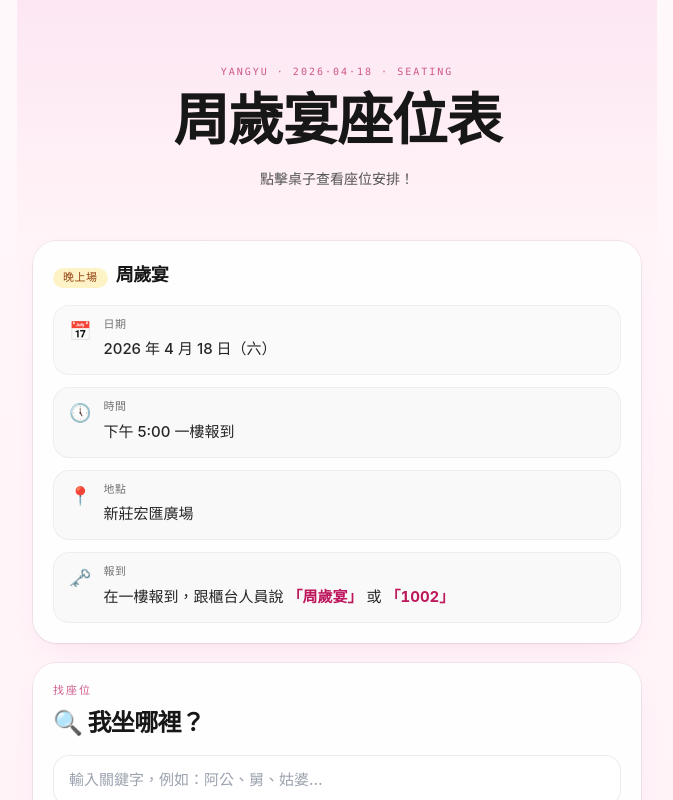
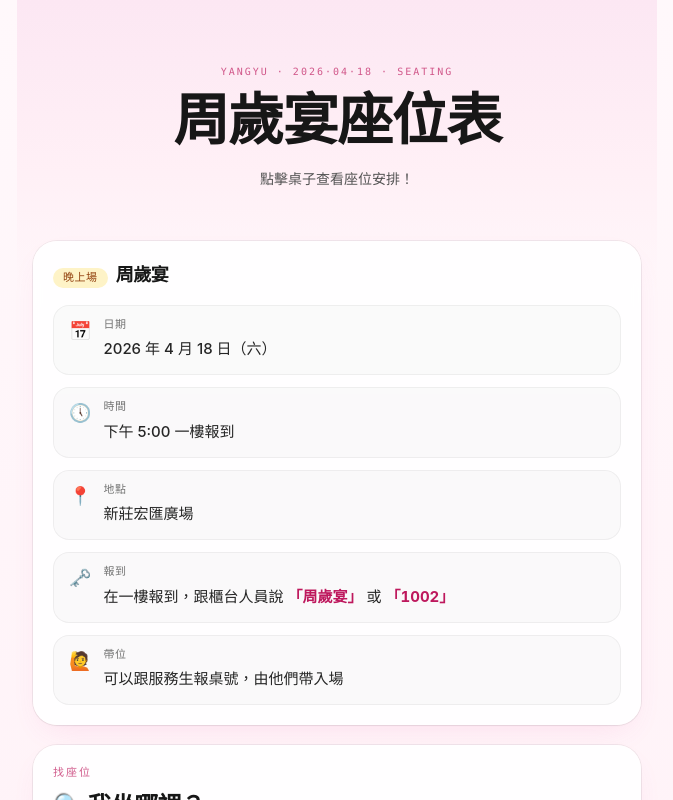
Before and after one commit to s780609/one-year-old-catch, a Next.js app: page /seating in a window 1280 px wide. Shown: the top 800 px of the page, without its empty margins (303-976 px from the left). Built offline with nearby package versions, Linux system fonts and the light colour scheme.

Commit message:
feat(seating): add waiter table-number guidance info
Agent-Logs-Url: https://github.com/s780609/one-year-old-catch/sessions/2184593b-9af9-479e-95f5-985980e712c7

Co-authored-by: s780609 <54741660+s780609@users.noreply.github.com>

```diff
--- a/app/seating/page.js
+++ b/app/seating/page.js
@@ -374,6 +374,11 @@ export default function SeatingPage() {
                 </>
               }
             />
+            <InfoRow
+              icon="🙋"
+              label="帶位"
+              value="可以跟服務生報桌號，由他們帶入場"
+            />
           </div>
         </section>
 
```
